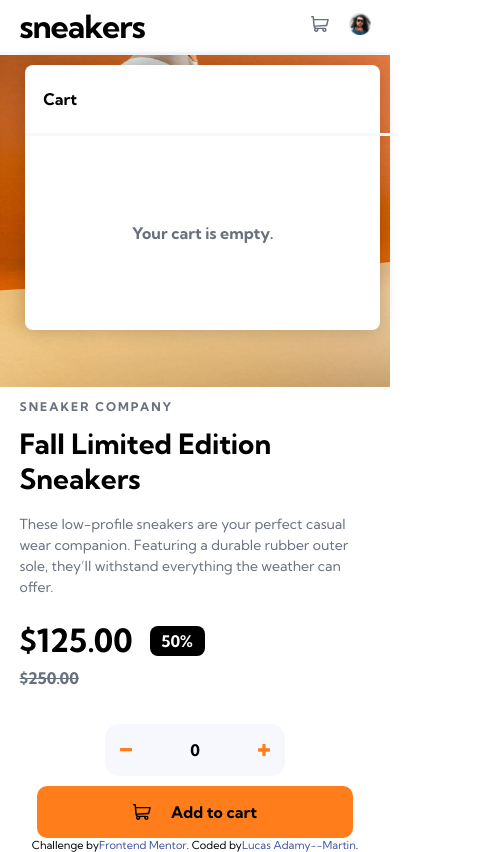
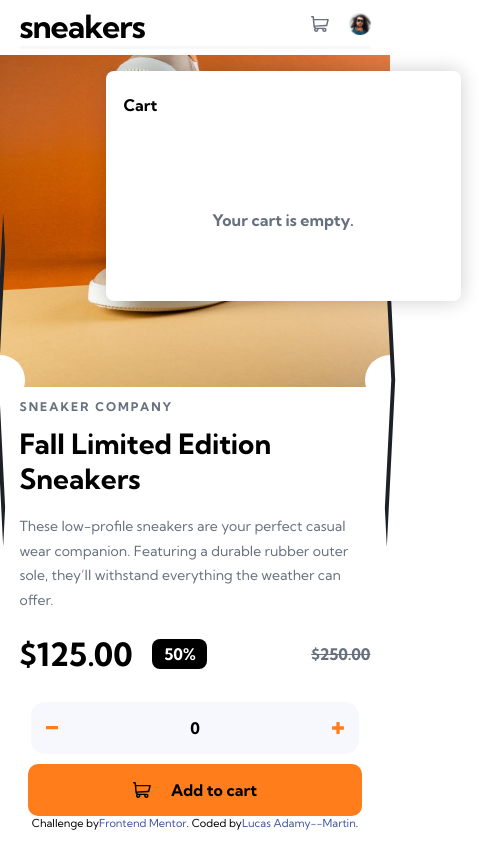
Before and after one commit to LucasAdamyMartin/ecommerce-product-page-main, a React (Vite) app: page / in a window 390 px wide. Both pictures are taken after a click on the button 319 px from the left and 25 px from the top of the page. Shown: the whole page, 479 px wide, since content can reach past the window. Built offline with nearby package versions, Linux system fonts and the light colour scheme.

Commit message:
continue mobile design

```diff
--- a/src/App.tsx
+++ b/src/App.tsx
@@ -4,10 +4,10 @@ import { Caroussel } from './components/Caroussel';
 import { useImage } from './hooks/UseImage';
 import { ImageProvider } from './context/ImageProvider';
 import { Gallery } from './components/Gallery';
-import { useState } from 'react';
+import { useEffect, useState } from 'react';
 
 function AppContent() {
-  const {isGalleryOpen, setCartIsOpen, setShowProduct , setCountPanier} = useImage();
+  const {isGalleryOpen, imagePick, setCartIsOpen, setShowProduct , setCountPanier, setImagePick} = useImage();
   const [selectedQuantity, setSelectedQuantity] = useState(0);
 
   const handleRemovePanier = () => {
@@ -28,24 +28,55 @@ function AppContent() {
     }
   };
 
+  const [windowSize, setWindowSize] = useState({
+    width: window.innerWidth,
+    height: window.innerHeight,
+  });
+
+  useEffect(() => {
+    const handleResize = () => {
+      setWindowSize({
+        width: window.innerWidth,
+        height: window.innerHeight,
+      });
+    };
+
+    window.addEventListener("resize", handleResize);
+
+    return () => window.removeEventListener("resize", handleResize);
+  }, []);
+
   return (
     <>
       <Header/>
       {isGalleryOpen && <Gallery/>}
+      <div id="body">
       <div id="container">
         <div id="imageSection">
-          <Caroussel/>
+          { (windowSize.width > 650) ? <Caroussel/> :
+          <div id="largeImage">
+            <button id="previous" onClick={() => setImagePick((prev) => ((prev - 2 + 4) % 4) + 1)}>
+              <img src='/images/icon-next.svg' alt="previous"/>
+            </button>
+            <button id="next" onClick={() => setImagePick((prev) => ((prev % 4) + 1))}>
+              <img src='/images/icon-next.svg' alt="next"/>
+            </button>
+            <img src={`/images/image-product-${imagePick}.jpg`} alt={`product${imagePick}`}/>
+          </div>
+        }
         </div>
         <div id="textSection">
           <p id="companyName">Sneaker Company</p>
           <h1 id="shoesName">Fall Limited Edition Sneakers</h1>
           <p id="description">These low-profile sneakers are your perfect casual wear companion. Featuring a
           durable rubber outer sole, they’ll withstand everything the weather can offer.</p>
+          <div id="containerPrice">
           <div id="discountSection">
             <h2 id="priceDiscount">$125.00</h2>
            <div id="discount">50%</div>
           </div>
           <p id="price">$250.00</p>
+          </div>
           <div id="addToCart">
             <div id="numberOfProduct">
               <button onClick={handleRemovePanier}>
@@ -63,6 +94,7 @@ function AppContent() {
         </div>
         </div>
       </div>
+      </div>
     </>
   )
 }
--- a/src/assets/styles/App.css
+++ b/src/assets/styles/App.css
@@ -5,10 +5,20 @@
   font-style: normal;
 }
 
+#body {
+  display: flex;
+  width: 100%;
+  justify-content: center;
+  align-items: center;
+  min-height: 670px;
+}
 #container {
   display: flex;
+  justify-content: center;
+  align-items: center;
   flex-direction: row;
   height: 85vh;
+  max-width: 1000px;
   gap: 80px;
 }
 
@@ -26,8 +36,6 @@
     display: flex;
     flex-direction: column;
     justify-content: center;
-    padding-left: 50px;
-    padding-right: 50px;
     gap: 20px;
 }
 
@@ -59,7 +67,7 @@
   color: hsl(219, 9%, 45%);
   font-weight : 400;
   width: 430px;
-  line-height: 1.5;
+  line-height: 1.75;
   margin-top: 0px;
 }
 
@@ -159,6 +167,7 @@
   font-weight: 700;
 }
 
+
 @media (max-width: 650px) {
   #container {
     display: flex;
@@ -193,6 +202,31 @@
     justify-content: center;
   }
   #buttonToAdd {
-    width: 90%;
+    width: 95%;
+  }
+  #numberOfProduct {
+    width: 85%;
+  }
+  #discountSection {
+    display: flex;
+    flex-direction: row;
+    justify-content: center;
+    align-items: center;
+    gap: 20px
+  }
+  #discount {
+    position: static;
+  }
+  #containerPrice {
+    display: flex;
+    width: 100%;
+    justify-content: space-between;
+    align-items: center;
+  }
+  #price {
+    justify-content: center;
+    align-items: center;
+    margin: 0;
+    margin-left: 6px;
   }
 }
--- a/src/assets/styles/Caroussel.css
+++ b/src/assets/styles/Caroussel.css
@@ -66,6 +66,9 @@
   }
 
   #largeImage {
+    display: flex;
+    justify-content: center;
+    align-items: center;
     all: unset;
     cursor: pointer;
   }
--- /dev/null
+++ b/src/assets/styles/Cart.css
@@ -0,0 +1,52 @@
+#cartBox {
+    display: flex;
+    flex-direction: column;
+    position: absolute;
+    background-color: white;
+    z-index: 10;
+    border-radius: 8px;
+    box-shadow: 0 0 20px rgba(0, 0, 0, 0.2);
+    top: 80px;
+    right: -90px;
+    width: 355px;
+    height: 230px;
+  }
+
+  #headerCart {
+    display: flex;
+    justify-content: start;
+    padding-top: 8px;
+    padding-bottom: 8px;
+    padding-left: 18px;
+  }
+
+  #bodyCart {
+    display: flex;
+    flex-direction: column;
+    flex: 1;
+    align-items: center;
+    justify-content: center;
+    color: hsl(219, 9%, 45%);
+    font-weight: 700;
+    gap: 20px;
+  }
+
+  #titleCart {
+    font-weight: 700;
+    font-size: 16px;
+  }
+
+  @media (max-width : 650px) {
+    #cartButton img{
+        width: 18px;
+    }
+    #cartBox {
+        top: 65px;
+      }
+  }
+
+  @media (max-width: 375px) {
+    #cartBox {
+      width: 95dvw;
+    }
+  }
--- a/src/assets/styles/Header.css
+++ b/src/assets/styles/Header.css
@@ -8,9 +8,8 @@ header {
   display: flex;
   justify-content: center;
   align-items: center;
-    width: 100%;
-    border-bottom: 3px solid hsl(223, 64%, 98%) ;
-    padding-bottom: 20px;
+  width: 100%;
+  padding-bottom: 20px;
   }
 
   #containerHeader {
@@ -18,6 +17,8 @@ header {
     flex-direction: row;
     width: 90%;
     justify-content: space-between;
+    border-bottom: 3px solid hsl(223, 64%, 98%) ;
+    max-width: 1100px;
   }
   #title {
     font-weight: 700;
@@ -78,6 +79,7 @@ header {
     display: flex;
     flex-direction: row;
     align-items: center;
+    position: relative;
     gap: 40px;
   }
 
@@ -101,38 +103,7 @@ header {
     border-bottom : 3px solid hsl(26, 100%, 55%);
   }
 
-  #cartBox {
-    display: flex;
-    flex-direction: column;
-    position: absolute;
-    background-color: white;
-    z-index: 10;
-    border-radius: 8px;
-    box-shadow: 0 0 20px rgba(0, 0, 0, 0.2);
-    top: 95px;
-    right: 2.5dvw;
-    width: 355px;
-    height: 265px;
-  }
 
-  #headerCart {
-    display: flex;
-    justify-content: start;
-    padding-top: 8px;
-    padding-bottom: 8px;
-    padding-left: 18px;
-  }
-
-  #bodyCart {
-    display: flex;
-    flex-direction: column;
-    flex: 1;
-    align-items: center;
-    justify-content: center;
-    color: hsl(219, 9%, 45%);
-    font-weight: 700;
-    gap: 20px;
-  }
 
   #firstPart {
     display: flex;
@@ -200,13 +171,6 @@ header {
     opacity: 0.6;
   }
 
-
-
-  #titleCart {
-    font-weight: 700;
-    font-size: 16px;
-  }
-
 @media (max-width : 650px) {
   header {
     width: 100%;
@@ -224,18 +188,7 @@ header {
   #rightHeader {
     gap:20px;
   }
-  #cartButton img{
-    width: 18px;
-  }
   #profile {
     width: 22px;
   }
-  #cartBox {
-    top: 65px;
-  }
 }
-@media (max-width: 375px) {
-  #cartBox {
-    width: 95dvw;
-  }
-}
--- /dev/null
+++ b/src/components/Cart.tsx
@@ -0,0 +1,33 @@
+import { useImage } from "../hooks/UseImage"
+import '../assets/styles/Cart.css'
+
+export function Cart () {
+    const {showProduct, countPanier, setShowProduct} = useImage()
+    return (
+        <div id="cartBox">
+                <header id="headerCart">
+                  <p id="titleCart">
+                    Cart
+                  </p>
+                </header>
+                <div id="bodyCart">
+                  {showProduct ?
+                  <>
+                  <div id="firstPart">
+                    <img src='images/image-product-1-thumbnail.jpg' alt="product"/>
+                    <div>
+                      <h1>Fall Limited Edition Sneakers</h1>
+                      <p>$125.00 x {countPanier} <strong>${125 * countPanier}.00</strong></p>
+                    </div>
+                    <button onClick={() => (setShowProduct(false))}>
+                      <img src='images/icon-delete.svg' alt="delete"/>
+                    </button>
+                  </div>
+                  <div id="secondPart">
+                    <button>Checkout</button>
+                  </div>
+                  </> : <p>Your cart is empty.</p>}
+                </div>
+        </div>
+    )
+}
--- a/src/components/Header.tsx
+++ b/src/components/Header.tsx
@@ -1,5 +1,6 @@
 import '../assets/styles/Header.css'
 import { useImage } from "../hooks/UseImage";
+import { Cart } from './Cart';
 
 export function Header() {
     const navigation_items : string[] = [
@@ -10,7 +11,7 @@ export function Header() {
         "Contact"
       ]
 
-    const {cartIsOpen, setCartIsOpen, showProduct, setShowProduct, countPanier} = useImage();
+    const {cartIsOpen, setCartIsOpen, showProduct , countPanier} = useImage();
 
     const handleChange = () => {
         setCartIsOpen((prev) => !prev);
@@ -35,37 +36,11 @@ export function Header() {
                 <img src="/images/icon-cart.svg" alt="cart"/>
                 {showProduct && <div>{countPanier}</div>}
               </button>
-              <a href="/">
-                <img id="profile" src="/images/image-avatar.png" alt="profile"/>
+              {cartIsOpen && <Cart/> }
+              <a href='/'>
+              <img id="profile" src="/images/image-avatar.png" alt="profile"/>
               </a>
             </div>
-            {cartIsOpen &&
-              <div id="cartBox">
-                <header id="headerCart">
-                  <p id="titleCart">
-                    Cart
-                  </p>
-                </header>
-                <div id="bodyCart">
-                  {showProduct ?
-                  <>
-                  <div id="firstPart">
-                    <img src='images/image-product-1-thumbnail.jpg' alt="product"/>
-                    <div>
-                      <h1>Fall Limited Edition Sneakers</h1>
-                      <p>$125.00 x {countPanier} <strong>${125 * countPanier}.00</strong></p>
-                    </div>
-                    <button onClick={() => (setShowProduct(false))}>
-                      <img src='images/icon-delete.svg' alt="delete"/>
-                    </button>
-                  </div>
-                  <div id="secondPart">
-                    <button>Checkout</button>
-                  </div>
-                  </> : <p>Your cart is empty.</p>}
-                </div>
-              </div>
-              }
         </div>
       </header>
     )
--- a/src/index.css
+++ b/src/index.css
@@ -17,6 +17,14 @@ body {
   align-items: center;
 }
 
+#root {
+  display: flex;
+  flex-direction: column;
+  align-items: center;
+  justify-content: center;
+  min-height: 770px;
+}
+
 @media (max-width : 650px) {
   body {
   margin: 0px;
```
Also changed, not shown: src/assets/styles/Gallery.css (line endings or trailing spaces).
